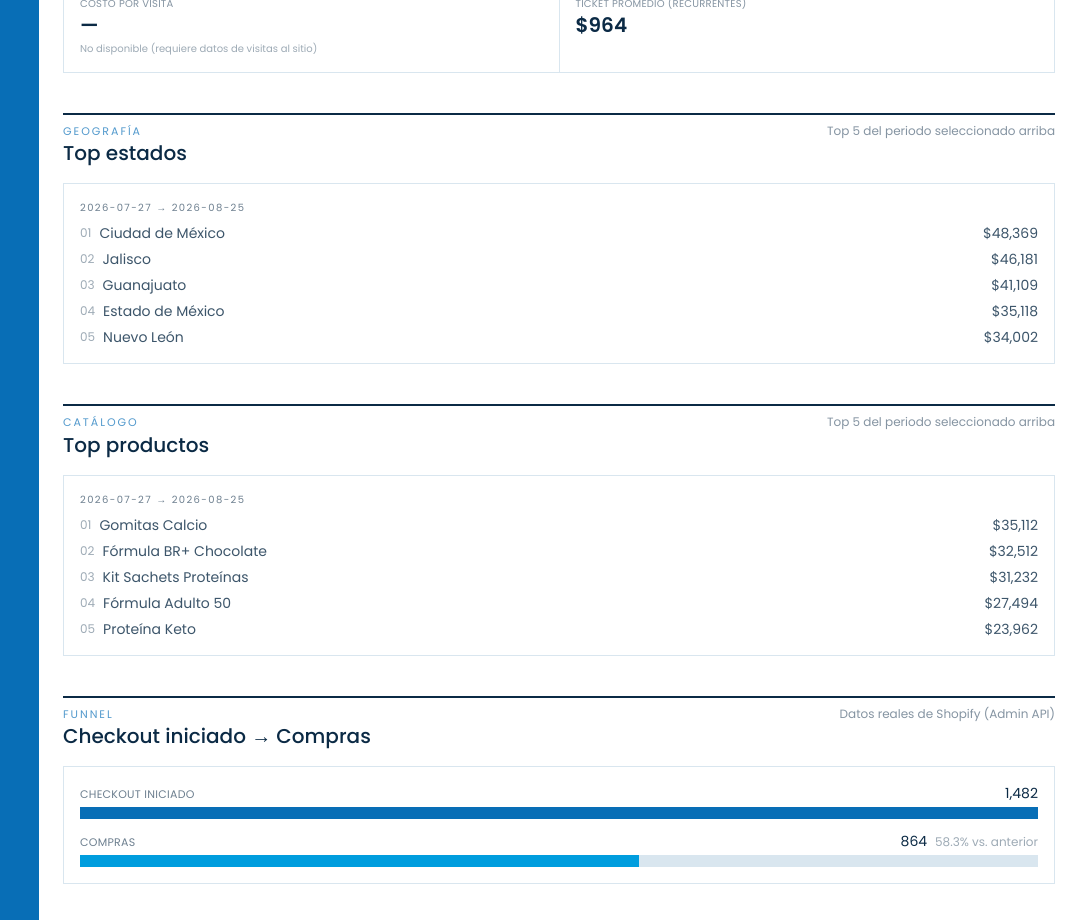
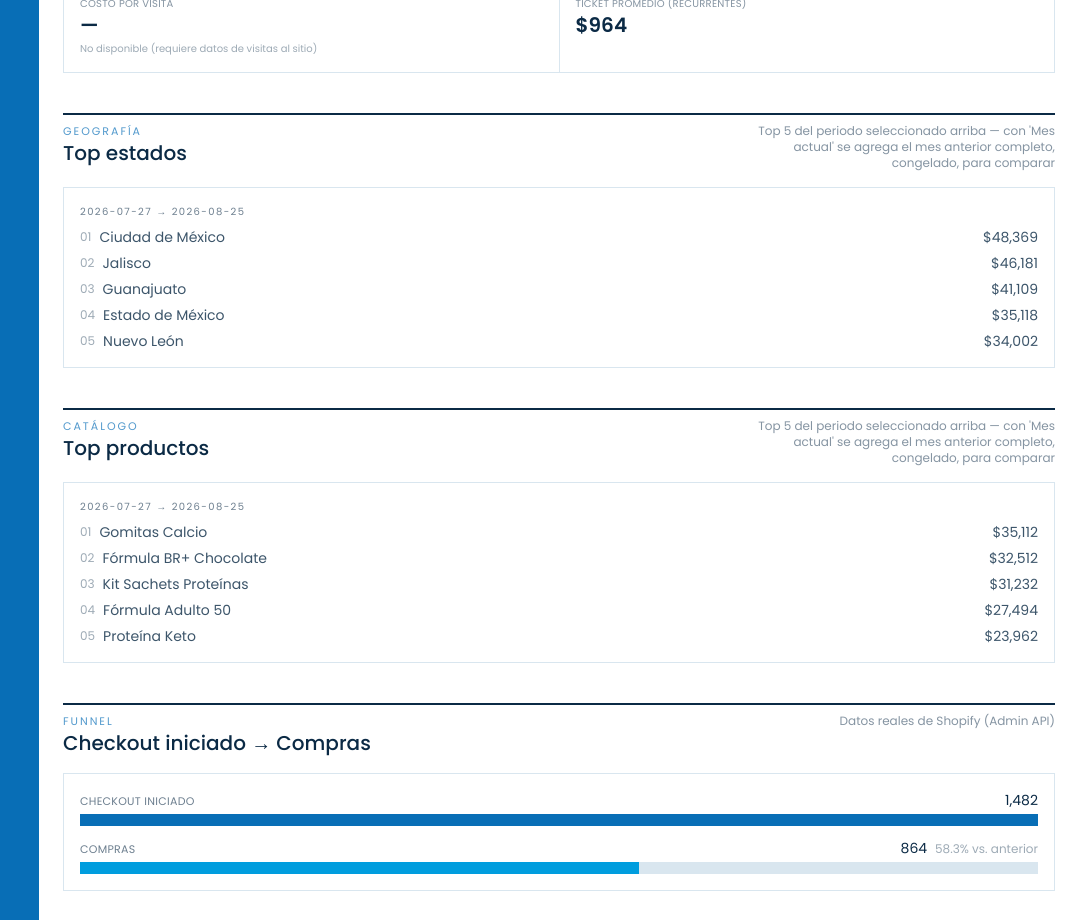
Before and after one commit to MaferVictoria/DASHBOARD_PLENLIFE, a Next.js app: page / in a window 1280 px wide. Shown: the part 1500-2420 px from the top of the page, without its empty margins (201-1280 px from the left). Built offline with nearby package versions, Linux system fonts and the light colour scheme.

Commit message:
Update ResumenEjecutivoShell.js

```diff
--- a/components/ResumenEjecutivoShell.js
+++ b/components/ResumenEjecutivoShell.js
@@ -13,7 +13,7 @@ import UserBehaviorPanel from './UserBehaviorPanel';
 import SectionHeader from './SectionHeader';
 import ErrorBanner from './ErrorBanner';
 import { fetchJSON } from '@/lib/fetchJSON';
-import { getPreviousRange, monthsSoFar } from '@/lib/dateRanges';
+import { getPreviousRange, monthsSoFar, computeRangeForPreset } from '@/lib/dateRanges';
 import { computeBlended } from '@/lib/metrics';
 
 const EMPTY_META = { spend: 0, purchases: 0, purchaseValue: 0, roas: 0, cpa: 0 };
@@ -71,6 +71,13 @@ export default function ResumenEjecutivoShell() {
     const previousRange = getPreviousRange(range);
     const prevQs = previousRange ? `start=${previousRange.start}&end=${previousRange.end}&totalsOnly=1` : null;
 
+    // "Vista congelada del mes anterior" — only meaningful when looking at
+    // "Mes actual": a full, closed previous month next to the (still
+    // in-progress) current month. Any other filter just shows its own range.
+    const isThisMonth = range.id === 'this-month';
+    const frozenPrevMonth = isThisMonth ? computeRangeForPreset('last-month') : null;
+    const frozenQs = frozenPrevMonth ? `start=${frozenPrevMonth.start}&end=${frozenPrevMonth.end}&onlyTop=1` : null;
+
     Promise.all([
       fetchJSON(`/api/meta?${qs}`),
       fetchJSON(`/api/google?${qs}`),
@@ -78,8 +85,9 @@ export default function ResumenEjecutivoShell() {
       prevQs ? fetchJSON(`/api/meta?${prevQs}`) : null,
       prevQs ? fetchJSON(`/api/google?${prevQs}`) : null,
       prevQs ? fetchJSON(`/api/shopify?${prevQs}`) : null,
+      frozenQs ? fetchJSON(`/api/shopify?${frozenQs}`) : null,
     ])
-      .then(([metaRes, googleRes, shopifyRes, prevMetaRes, prevGoogleRes, prevShopifyRes]) => {
+      .then(([metaRes, googleRes, shopifyRes, prevMetaRes, prevGoogleRes, prevShopifyRes, frozenRes]) => {
         if (cancelled) return;
         const nextErrors = { meta: null, google: null, shopify: null };
 
@@ -111,9 +119,18 @@ export default function ResumenEjecutivoShell() {
         } else {
           setShopify(shopifyRes.totals);
           setShopifyMonthly(shopifyRes.monthly);
-          setTopStatesByMonth(shopifyRes.topStatesByMonth);
-          setTopProductsByMonth(shopifyRes.topProductsByMonth);
           setCheckoutFunnel(shopifyRes.checkoutFunnel || EMPTY_CHECKOUT_FUNNEL);
+
+          // When "Mes actual" is selected and the frozen-previous-month
+          // fetch succeeded, append it as a second block — the tables
+          // already render one column per block, so this just works.
+          const frozenStates = frozenRes && !frozenRes.error ? frozenRes.topStatesByMonth : [];
+          const frozenProducts = frozenRes && !frozenRes.error ? frozenRes.topProductsByMonth : [];
+          setTopStatesByMonth([...shopifyRes.topStatesByMonth, ...frozenStates]);
+          setTopProductsByMonth([...shopifyRes.topProductsByMonth, ...frozenProducts]);
+          if (frozenRes?.error) {
+            console.warn('[resumen ejecutivo] No se pudo cargar el mes anterior congelado:', frozenRes.error);
+          }
         }
 
         setPreviousMeta(prevMetaRes && !prevMetaRes.error ? prevMetaRes.totals : null);
@@ -186,10 +203,18 @@ export default function ResumenEjecutivoShell() {
         <SectionHeader eyebrow="Comportamiento" title="Adquisición vs. Retención" />
         <UserBehaviorPanel shopify={shopify} blended={blended} />
 
-        <SectionHeader eyebrow="Geografía" title="Top estados" note="Top 5 del periodo seleccionado arriba" />
+        <SectionHeader
+          eyebrow="Geografía"
+          title="Top estados"
+          note="Top 5 del periodo seleccionado arriba — con 'Mes actual' se agrega el mes anterior completo, congelado, para comparar"
+        />
         <TopStatesTable data={topStatesByMonth} />
 
-        <SectionHeader eyebrow="Catálogo" title="Top productos" note="Top 5 del periodo seleccionado arriba" />
+        <SectionHeader
+          eyebrow="Catálogo"
+          title="Top productos"
+          note="Top 5 del periodo seleccionado arriba — con 'Mes actual' se agrega el mes anterior completo, congelado, para comparar"
+        />
         <TopProductsTable data={topProductsByMonth} />
 
         <SectionHeader eyebrow="Funnel" title="Checkout iniciado → Compras" note="Datos reales de Shopify (Admin API)" />
```
